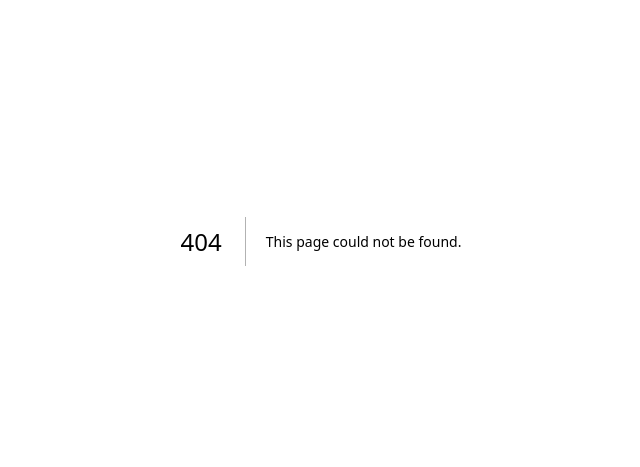
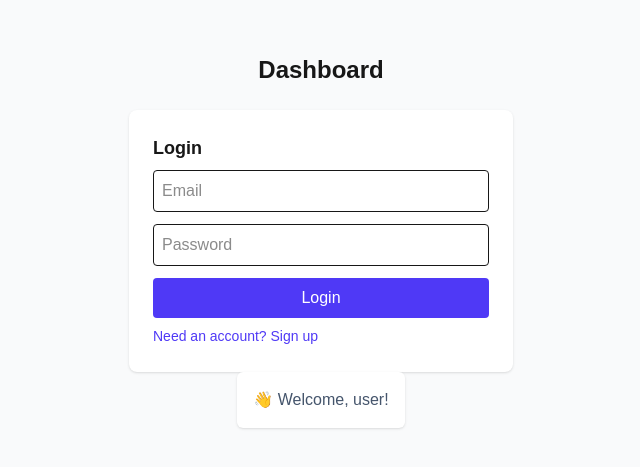
Before and after one commit to aidinehsani1366/lexflow, a Next.js app: page /dashboard in a window 1280 px wide. Before the commit this address had no page. Shown: the part 159-626 px from the top of the page, without its empty margins (319-959 px from the left). Built offline with nearby package versions, Linux system fonts and the light colour scheme; no server answers.

Commit message:
add dashboard for users to sign up and login

```diff
--- /dev/null
+++ b/app/dashboard/page.jsx
@@ -0,0 +1,15 @@
+"use client"
+import AuthForm from "../../components/AuthForm"
+import UserMenu from "../../components/UserMenu"
+// import UploadDocument from "../../components/UploadDocument"
+
+export default function DashboardPage() {
+  return (
+    <main className="min-h-screen bg-gray-50 flex flex-col items-center justify-center">
+      <h1 className="text-2xl font-bold mb-6">Dashboard</h1>
+      <AuthForm />
+      <UserMenu />
+      {/* <UploadDocument /> */}
+    </main>
+  )
+}
--- a/app/page.tsx
+++ b/app/page.tsx
@@ -1,5 +1,7 @@
 "use client";
 import React from "react";
+import Link from "next/link";
+
 
 export default function LexFlowLanding() {
   // Call our backend to create a Stripe Checkout session and redirect
@@ -35,9 +37,10 @@ export default function LexFlowLanding() {
           </div>
         </div>
         <nav className="space-x-4 text-sm">
-          <a href="#features" className="hover:underline">Features</a>
-          <a href="#pricing" className="hover:underline">Pricing</a>
-          <a href="#waitlist" className="hover:underline">Join Waitlist</a>
+          <Link href="#features" className="hover:underline">Features</Link>
+          <Link href="#pricing" className="hover:underline">Pricing</Link>
+          <Link href="/dashboard" className="hover:underline">Dashboard</Link>
+          <Link href="#waitlist" className="hover:underline">Join Waitlist</Link>
         </nav>
       </header>
 
--- /dev/null
+++ b/components/AuthForm.jsx
@@ -0,0 +1,62 @@
+"use client"
+import { useState } from "react"
+import { supabase } from "../lib/supabaseClient"
+
+export default function AuthForm() {
+  const [email, setEmail] = useState("")
+  const [password, setPassword] = useState("")
+  const [isLogin, setIsLogin] = useState(true)
+  const [message, setMessage] = useState("")
+
+  const handleSubmit = async (e) => {
+    e.preventDefault()
+    setMessage("")
+    try {
+      if (isLogin) {
+        const { error } = await supabase.auth.signInWithPassword({ email, password })
+        if (error) throw error
+        setMessage("✅ Logged in!")
+      } else {
+        const { error } = await supabase.auth.signUp({ email, password })
+        if (error) throw error
+        setMessage("✅ Account created! Please check your email.")
+      }
+    } catch (err) {
+      setMessage("❌ " + err.message)
+    }
+  }
+
+  return (
+    <div className="p-6 bg-white rounded-lg shadow w-full max-w-sm mx-auto">
+      <h3 className="text-lg font-bold mb-2">{isLogin ? "Login" : "Sign Up"}</h3>
+      <form onSubmit={handleSubmit} className="space-y-3">
+        <input
+          className="border rounded w-full p-2"
+          type="email"
+          placeholder="Email"
+          value={email}
+          onChange={(e) => setEmail(e.target.value)}
+          required
+        />
+        <input
+          className="border rounded w-full p-2"
+          type="password"
+          placeholder="Password"
+          value={password}
+          onChange={(e) => setPassword(e.target.value)}
+          required
+        />
+        <button type="submit" className="w-full bg-indigo-600 text-white p-2 rounded">
+          {isLogin ? "Login" : "Sign Up"}
+        </button>
+      </form>
+      <button
+        className="text-sm text-indigo-600 mt-2"
+        onClick={() => setIsLogin(!isLogin)}
+      >
+        {isLogin ? "Need an account? Sign up" : "Already have an account? Log in"}
+      </button>
+      {message && <p className="mt-2 text-sm">{message}</p>}
+    </div>
+  )
+}
--- /dev/null
+++ b/components/UploadDocument.jsx
@@ -0,0 +1,8 @@
+"use client"
+export default function UploadDocument() {
+  return (
+    <div className="p-4 bg-white rounded-md shadow text-slate-600">
+      <p>📄 Upload feature coming soon...</p>
+    </div>
+  )
+}
--- /dev/null
+++ b/components/UserMenu.jsx
@@ -0,0 +1,8 @@
+"use client"
+export default function UserMenu() {
+  return (
+    <div className="p-4 bg-white rounded-md shadow text-slate-600">
+      <p>👋 Welcome, user!</p>
+    </div>
+  )
+}
--- /dev/null
+++ b/lib/supabaseClient.js
@@ -0,0 +1,7 @@
+// lib/supabaseClient.js
+import { createClient } from '@supabase/supabase-js'
+
+const supabaseUrl = process.env.NEXT_PUBLIC_SUPABASE_URL
+const supabaseAnonKey = process.env.NEXT_PUBLIC_SUPABASE_ANON_KEY
+
+export const supabase = createClient(supabaseUrl, supabaseAnonKey)
--- a/package.json
+++ b/package.json
@@ -10,6 +10,7 @@
   },
   "dependencies": {
     "@stripe/stripe-js": "^8.0.0",
+    "@supabase/supabase-js": "^2.75.0",
     "next": "15.5.4",
     "react": "19.1.0",
     "react-dom": "19.1.0",
```
Also changed, not shown: 1 other file (tests, documents, lock files or other folders).
